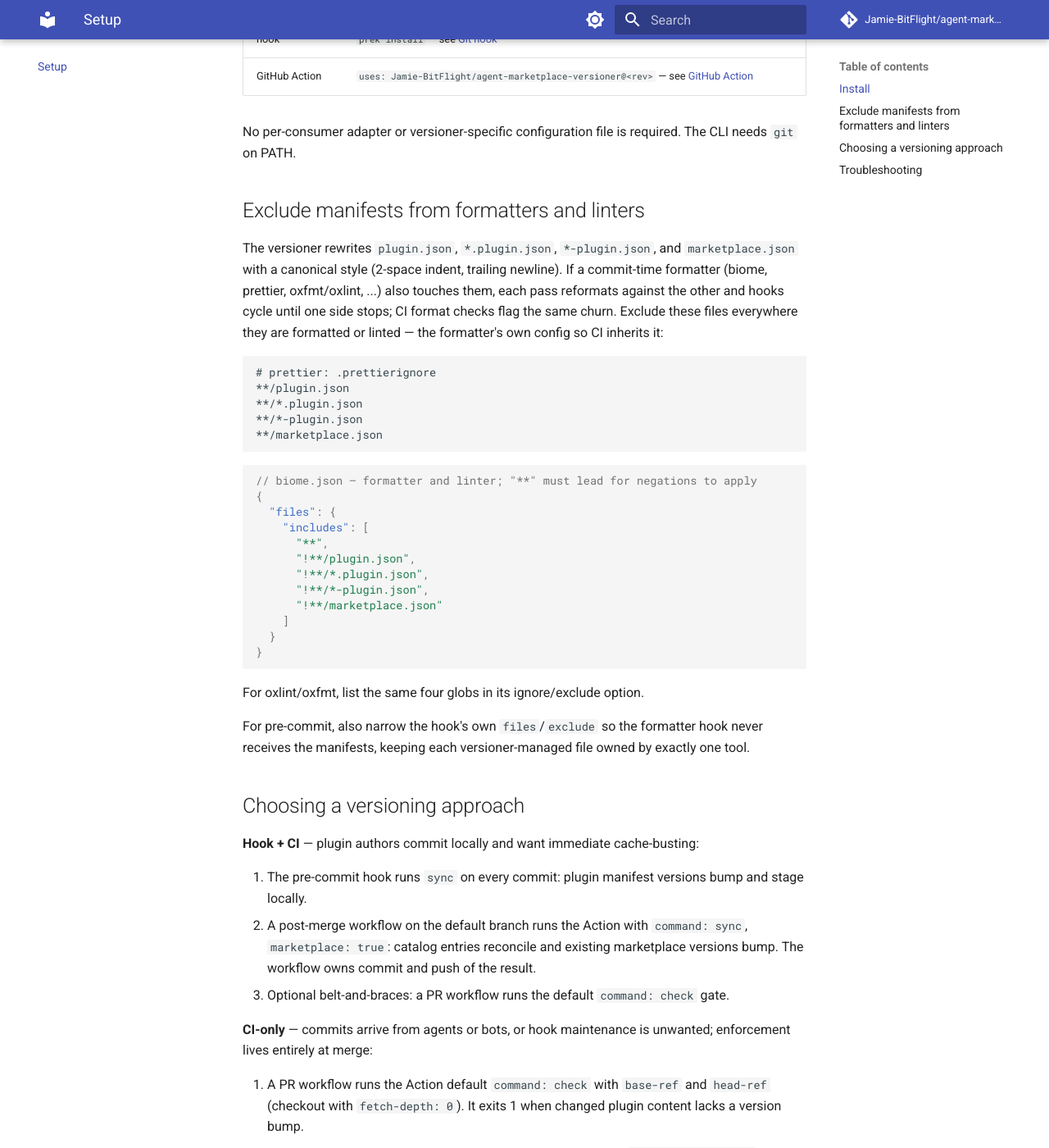
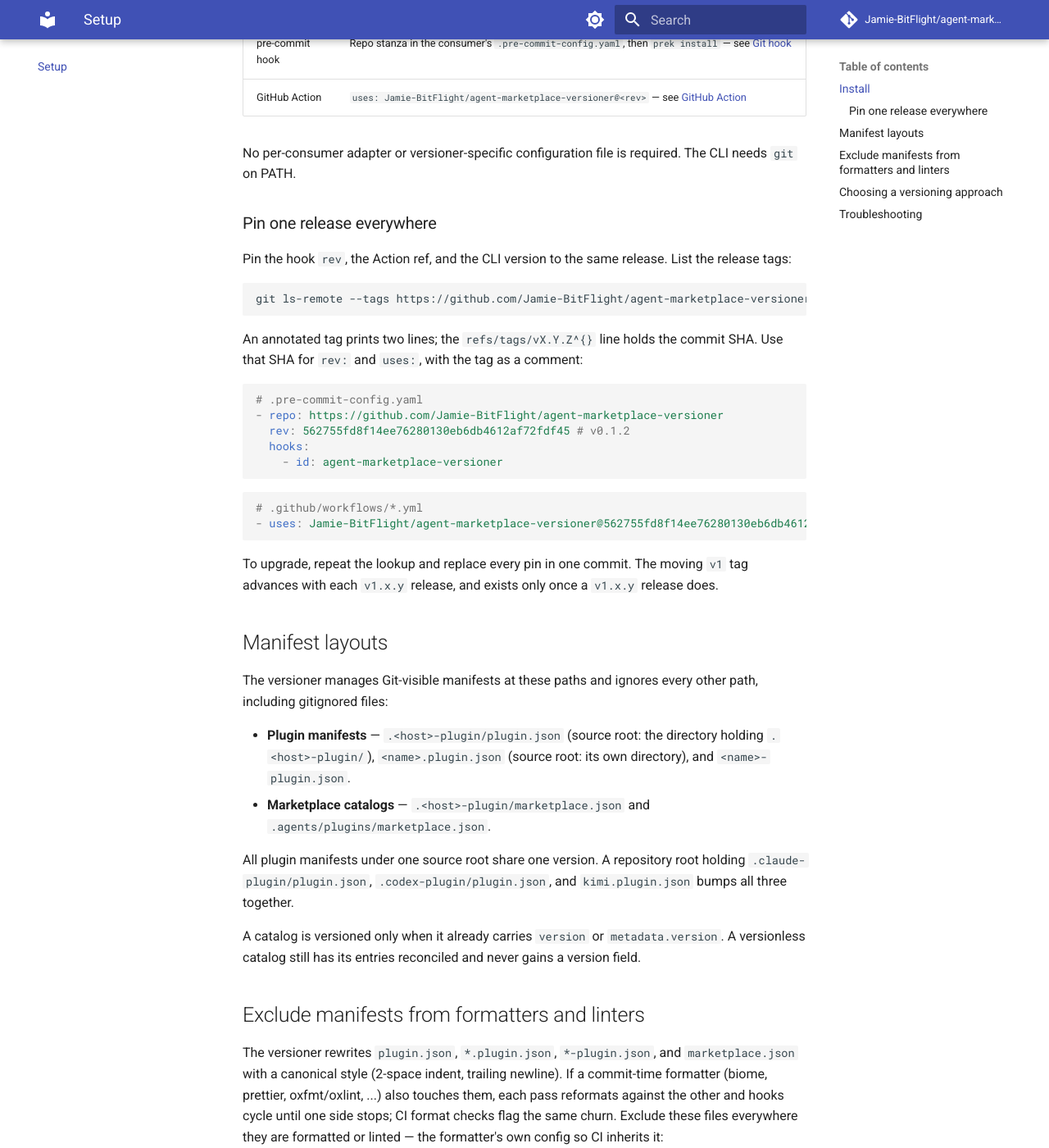
Before and after one commit to Jamie-BitFlight/agent-marketplace-versioner, an MkDocs documentation site: the page built from docs/setup.md, in a window 1280 px wide and 1400 px high, scrolled down 477 px. Shown: the whole window at 82% size. Built offline with MkDocs 1.6.1 and Material for MkDocs 9.7.7, drawn with Linux system fonts in a browser that asks for light colours; comment, search, counter and statistics services are not loaded; some of the changed text lies outside the part shown.

Commit message:
docs(agents): align agent docs with writing-for-agents and consumer usage
Prune AGENTS.md duplication and prohibitions, and give the
marketplace-versioning skill ordered setup steps with completion criteria.

Document release pinning by commit SHA, manifest layouts, default check refs,
the versionless-catalog skip, pre-commit exclude regexes, and PR delivery for
protected default branches, matching how skill-lapidary and claude_skills
consume the hook and Action.

Co-Authored-By: Claude Opus 5 <noreply@anthropic.com>
Claude-Session: https://claude.ai/code/session_01SzqfWExqPV2i4xNaZJRVQV

````diff
--- a/docs/setup.md
+++ b/docs/setup.md
@@ -1,19 +1,68 @@
 # Setup
 
-Install paths and the choice between versioning approaches. Command semantics
-live in [Commands](index.md#commands); hook and Action snippets in
-[Git hook](index.md#git-hook) and [GitHub Action](index.md#github-action).
+Install paths, supported manifest layouts, and the choice between versioning
+approaches. Command semantics live in [Commands](index.md#commands); hook and
+Action snippets in [Git hook](index.md#git-hook) and
+[GitHub Action](index.md#github-action).
 
 ## Install
 
 | Surface | Install |
 | --- | --- |
-| CLI | `uv tool install agent-marketplace-versioner` (PyPI) → `agent-marketplace-versioner` on PATH |
-| pre-commit hook | Repo stanza in the consumer's `.pre-commit-config.yaml` (revision per the snippet), then `prek install` — see [Git hook](index.md#git-hook) |
+| CLI | `uv tool install agent-marketplace-versioner==<version>` (PyPI) → `agent-marketplace-versioner` on PATH; `uvx agent-marketplace-versioner@<version>` runs it without installing |
+| pre-commit hook | Repo stanza in the consumer's `.pre-commit-config.yaml`, then `prek install` — see [Git hook](index.md#git-hook) |
 | GitHub Action | `uses: Jamie-BitFlight/agent-marketplace-versioner@<rev>` — see [GitHub Action](index.md#github-action) |
 
 No per-consumer adapter or versioner-specific configuration file is required.
 The CLI needs `git` on PATH.
+
+### Pin one release everywhere
+
+Pin the hook `rev`, the Action ref, and the CLI version to the same release.
+List the release tags:
+
+```sh
+git ls-remote --tags https://github.com/Jamie-BitFlight/agent-marketplace-versioner
+```
+
+An annotated tag prints two lines; the `refs/tags/vX.Y.Z^{}` line holds the
+commit SHA. Use that SHA for `rev:` and `uses:`, with the tag as a comment:
+
+```yaml
+# .pre-commit-config.yaml
+- repo: https://github.com/Jamie-BitFlight/agent-marketplace-versioner
+  rev: 562755fd8f14ee76280130eb6db4612af72fdf45 # v0.1.2
+  hooks:
+    - id: agent-marketplace-versioner
+```
+
+```yaml
+# .github/workflows/*.yml
+- uses: Jamie-BitFlight/agent-marketplace-versioner@562755fd8f14ee76280130eb6db4612af72fdf45 # v0.1.2
+```
+
+To upgrade, repeat the lookup and replace every pin in one commit. The moving
+`v1` tag advances with each `v1.x.y` release, and exists only once a `v1.x.y`
+release does.
+
+## Manifest layouts
+
+The versioner manages Git-visible manifests at these paths and ignores every
+other path, including gitignored files:
+
+- **Plugin manifests** — `.<host>-plugin/plugin.json` (source root: the
+  directory holding `.<host>-plugin/`), `<name>.plugin.json` (source root: its
+  own directory), and `<name>-plugin.json`.
+- **Marketplace catalogs** — `.<host>-plugin/marketplace.json` and
+  `.agents/plugins/marketplace.json`.
+
+All plugin manifests under one source root share one version. A repository root
+holding `.claude-plugin/plugin.json`, `.codex-plugin/plugin.json`, and
+`kimi.plugin.json` bumps all three together.
+
+A catalog is versioned only when it already carries `version` or
+`metadata.version`. A versionless catalog still has its entries reconciled and
+never gains a version field.
 
 ## Exclude manifests from formatters and linters
 
@@ -49,44 +98,54 @@ they are formatted or linted — the formatter's own config so CI inherits it:
 
 For oxlint/oxfmt, list the same four globs in its ignore/exclude option.
 
-For pre-commit, also narrow the hook's own `files`/`exclude` so the formatter
-hook never receives the manifests, keeping each versioner-managed file owned by
-exactly one tool.
+For pre-commit, also set the formatter hook's `exclude` so it never receives the
+manifests, keeping each versioner-managed file owned by exactly one tool. When
+the formatter runs only through pre-commit, this `exclude` is the whole
+exclusion:
+
+```yaml
+- id: oxfmt
+  exclude: '(^|/)([^/]+[.-])?plugin\.json$|(^|/)marketplace\.json$'
+```
 
 ## Choosing a versioning approach
 
 **Hook + CI** — plugin authors commit locally and want immediate cache-busting:
 
 1. The pre-commit hook runs `sync` on every commit: plugin manifest versions
-   bump and stage locally.
+   bump, catalog entries reconcile, and both stage locally.
 2. A post-merge workflow on the default branch runs the Action with
    `command: sync`, `marketplace: true`: catalog entries reconcile and existing
    marketplace versions bump. The workflow owns commit and push of the result.
+   When branch protection blocks the push, the workflow opens a PR holding every
+   changed manifest; `GITHUB_TOKEN` PRs trigger no workflows, so use a token
+   whose PRs do. Skip this step when every catalog is versionless.
 3. Optional belt-and-braces: a PR workflow runs the default `command: check`
    gate.
 
 **CI-only** — commits arrive from agents or bots, or hook maintenance is
 unwanted; enforcement lives entirely at merge:
 
-1. A PR workflow runs the Action default `command: check` with `base-ref` and
-   `head-ref` (checkout with `fetch-depth: 0`). It exits 1 when changed plugin
-   content lacks a version bump.
+1. A PR workflow runs the Action default `command: check` (checkout with
+   `fetch-depth: 0`). It exits 1 when changed plugin content lacks a version
+   bump. `base-ref` and `head-ref` default correctly on `pull_request` and
+   `push` triggers; any other trigger passes both.
 2. The PR author — human or agent — clears the gate by running
    `agent-marketplace-versioner repair` locally and committing the bumps.
-3. The same post-merge `command: sync` + `marketplace: true` workflow as above
-   bumps catalogs; the Action never commits or pushes, so the workflow adds a
-   commit step.
+3. The same post-merge workflow as Hook + CI step 2 reconciles catalog entries
+   and bumps catalog versions.
 
 Choose Hook + CI when local plugin evaluation matters during development;
 choose CI-only when one enforcement point at merge beats per-machine setup.
-Both approaches share the identical post-merge marketplace step.
 
 ## Troubleshooting
 
 | Symptom | Fix |
 | --- | --- |
 | `check` exits 1 in CI | Changed plugin content is missing a version bump; run `repair`, commit the result |
+| `check` exits 2 with `base-ref is required for check` | The trigger supplies no pull request or push refs (for example `workflow_dispatch`); pass `base-ref` and `head-ref`, or run `check` only on `pull_request` and `push` |
 | `check` cannot find a revision | Shallow checkout; use `fetch-depth: 0` so both refs exist locally |
-| Hook still runs an old version after a new v1 release | Runners cache the revision first resolved for `v1`; refresh with `prek clean && prek install --install-hooks` — see [Git hook](index.md#git-hook) |
+| A manifest never bumps | Its path matches no [manifest layout](#manifest-layouts), or Git ignores it |
+| Hook runs an older release than its `rev` tag now names | Runners cache the revision first resolved for a moving tag; refresh with `prek clean && prek install --install-hooks` — see [Git hook](index.md#git-hook) |
 | Action ran but nothing was committed | By design; the Action never commits or pushes — the calling workflow owns publication |
 | `git executable not found in PATH` | Install git; manifest discovery shells out to it |
````
Also changed, not shown: AGENTS.md (+28 -45 lines), docs/index.md (+8 -13 lines), skills/marketplace-versioning/SKILL.md (+20 -6 lines).
